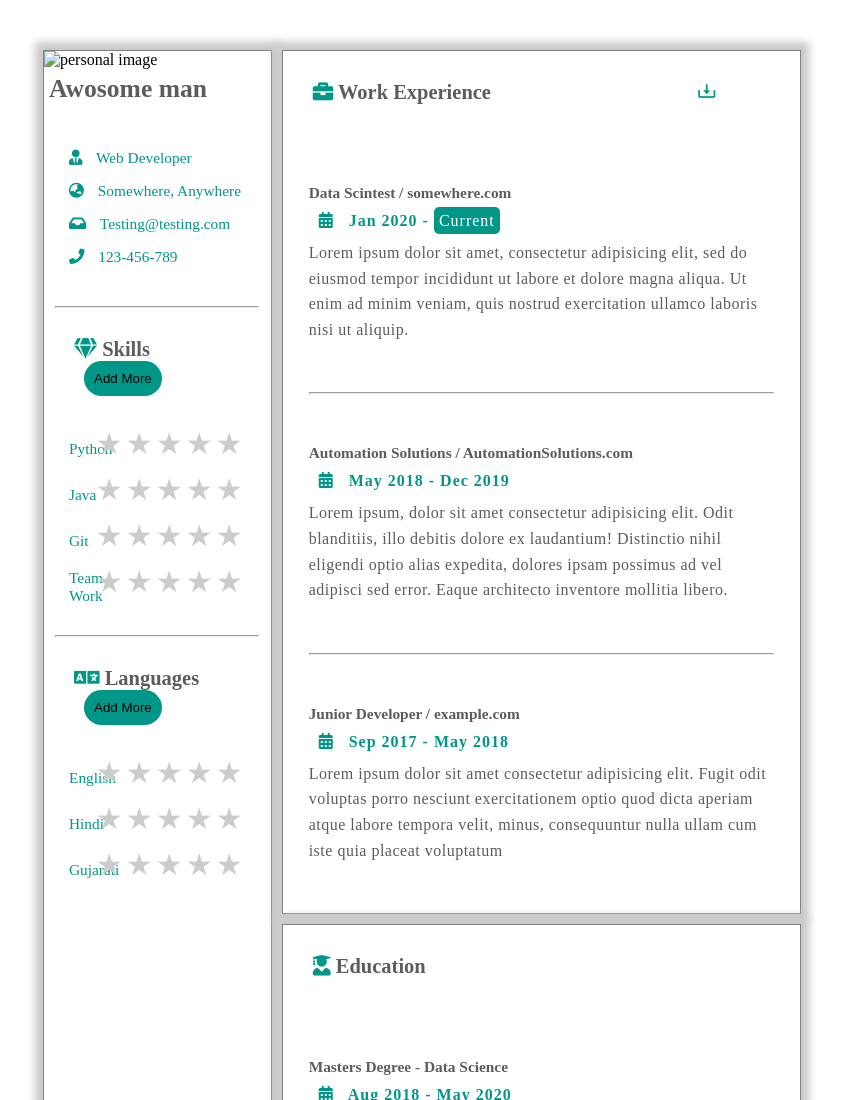
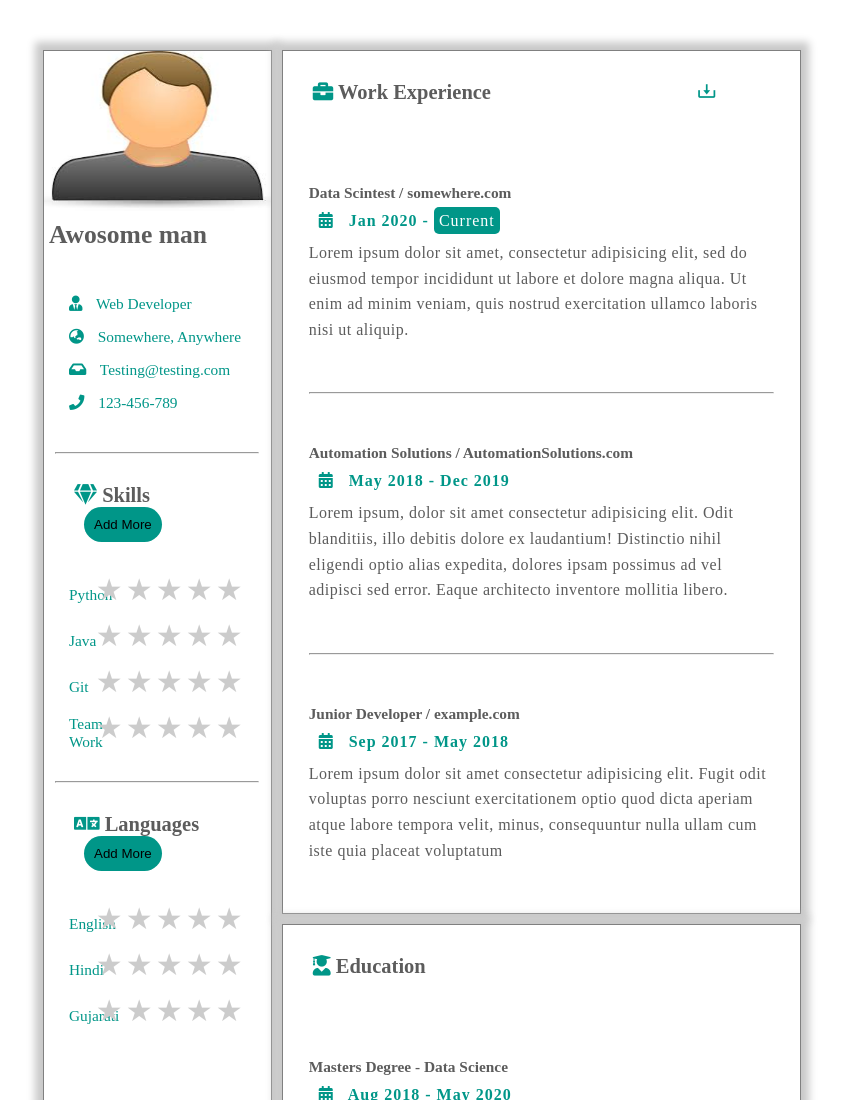
Before and after one commit to ShreyanshBhagat11/Resume-Builder, a plain HTML site: page Design2/index.html in a window 1280 px wide. Shown: the top 1100 px of the page, without its empty margins (213-1056 px from the left). Drawn offline with nearby package versions, Linux system fonts and the light colour scheme.

Commit message:
Update index.html

```diff
--- a/Design2/index.html
+++ b/Design2/index.html
@@ -6,7 +6,7 @@
     <link rel="stylesheet" type="text/css" href="css/style.css">
     <link rel="stylesheet" href="https://pro.fontawesome.com/releases/v5.10.0/css/all.css" integrity="sha384-AYmEC3Yw5cVb3ZcuHtOA93w35dYTsvhLPVnYs9eStHfGJvOvKxVfELGroGkvsg+p" crossorigin="anonymous" />
     <link rel="stylesheet" href="https://cdn.jsdelivr.net/npm/boxicons@latest/css/boxicons.min.css">
-    <link rel="shortcut icon" href="images/logo.png" type="image/x-icon">
+    <link rel="shortcut icon" href="../images/logo.png" type="image/x-icon">
 
 </head>
 
@@ -15,7 +15,7 @@
     <div id="container" contenteditable="true">
         <aside>
             <div class="drop-zone" contenteditable="false">
-                <img class="personal-img" id="userIcon" alt="personal image" src="Design2/images/user5.jpg">
+                <img class="personal-img" id="userIcon" alt="personal image" src="images/user5.jpg">
                 <!-- <img id="userIcon" src="assets/img/user.png" alt="UserPhoto"> -->
                 <!-- <span id="upload" class="drop-zone__prompt"><p>Click <br> to <br> upload</p></span> -->
                 <input id="picfile" type="file" name="photoFile" accept="image/x-png,image/gif,image/jpeg" class="drop-zone__input" hidden="hidden">
```
